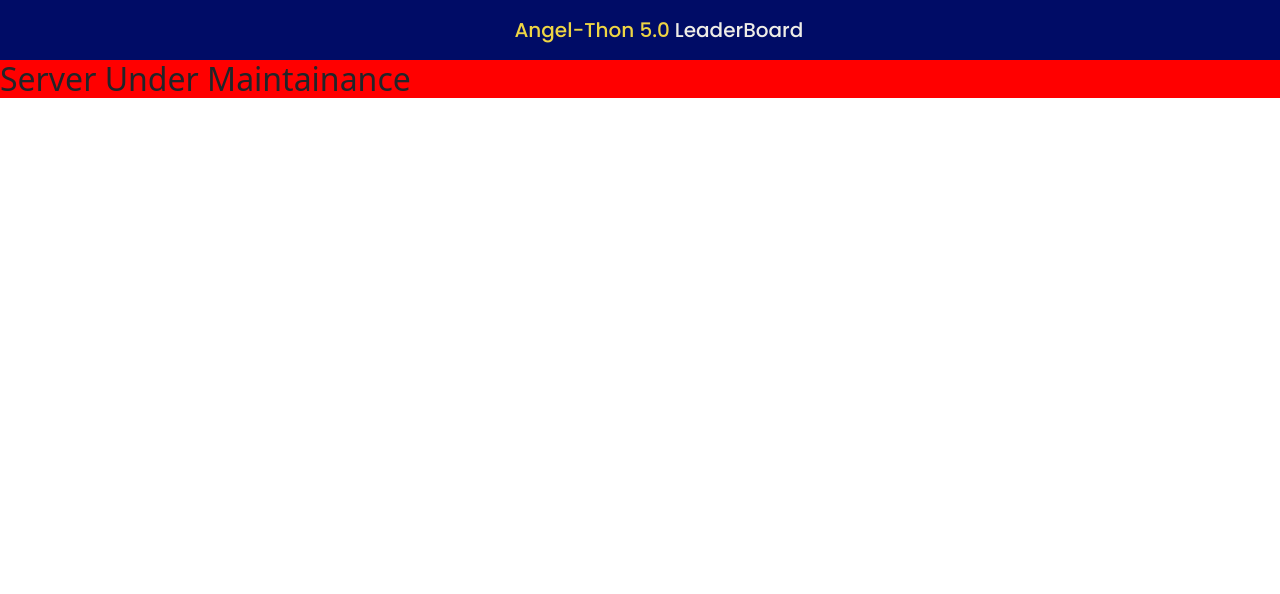
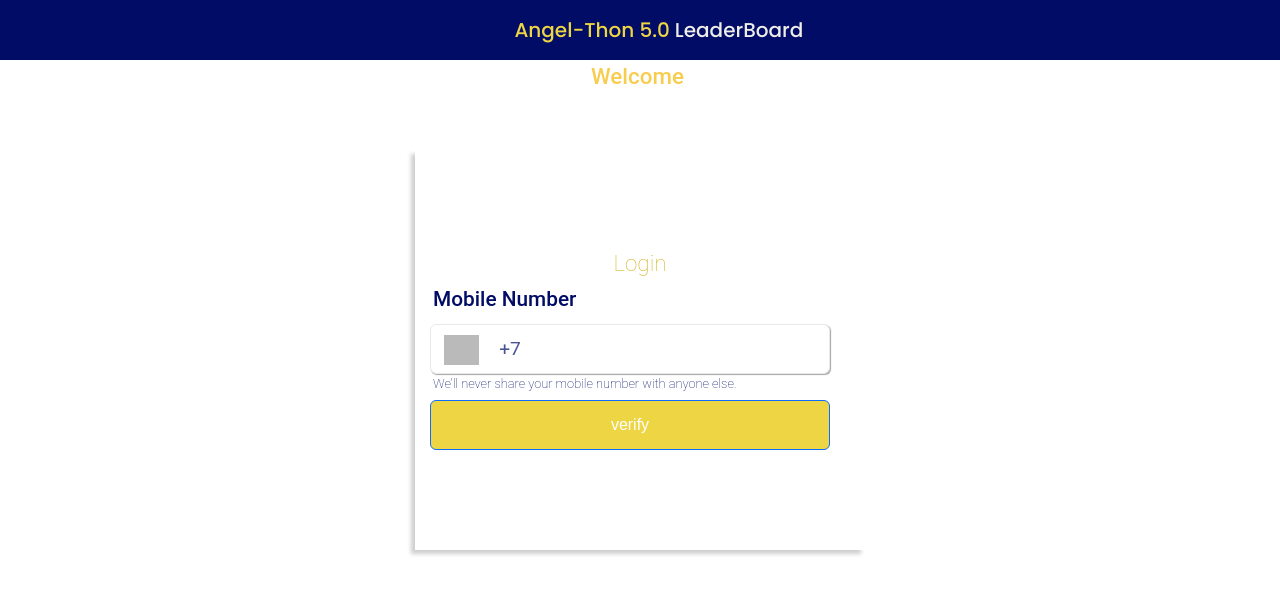
Before and after one commit to Rajankumar001/LeaderBoard-Fronted, a React (Create React App) app: page / in a window 1280 px wide. Shown: the top 594 px of the page. Built offline with nearby package versions, Linux system fonts and the light colour scheme; no server answers; grey boxes are pictures that could not be loaded.

Commit message:
Update Userlogin.js

```diff
--- a/src/components/login/Userlogin.js
+++ b/src/components/login/Userlogin.js
@@ -43,15 +43,9 @@ const Signin = () => {
           const userString = JSON.stringify(LoginUser);
             localStorage.setItem('LoginUser ', userString);
             console.log(localStorage.setItem('LoginUser', userString));
-            if(LoginUser.name){
             console.log("LoginUser stored in localStorage:", localStorage.getItem('LoginUser'));
             window.location.href = '/today';
-            }else{
-              (<>
-                <h2> server under maintainance</h2>
-                </>)
 
-            }
   }
 },[LoginUser]);
   const SigninHandler =async () => {
@@ -68,10 +62,8 @@ const Signin = () => {
     }
   };
 
-
   return (
-    <>{
-      LoginUser && LoginUser.name?(<>
+    <>
       <div className='login-main-container'>
       {loading && <p><Loader/></p>}
         {error && <p>Error: {error}</p>}
@@ -101,14 +93,8 @@ const Signin = () => {
         </div>
       </div>
       </>
-      ):(
-        <>
-  <h2 style={{background:"red"}}>Server Under Maintainance</h2>
 
-        </>
-      )
-}
-    </>
+
   );
 };
 
```
